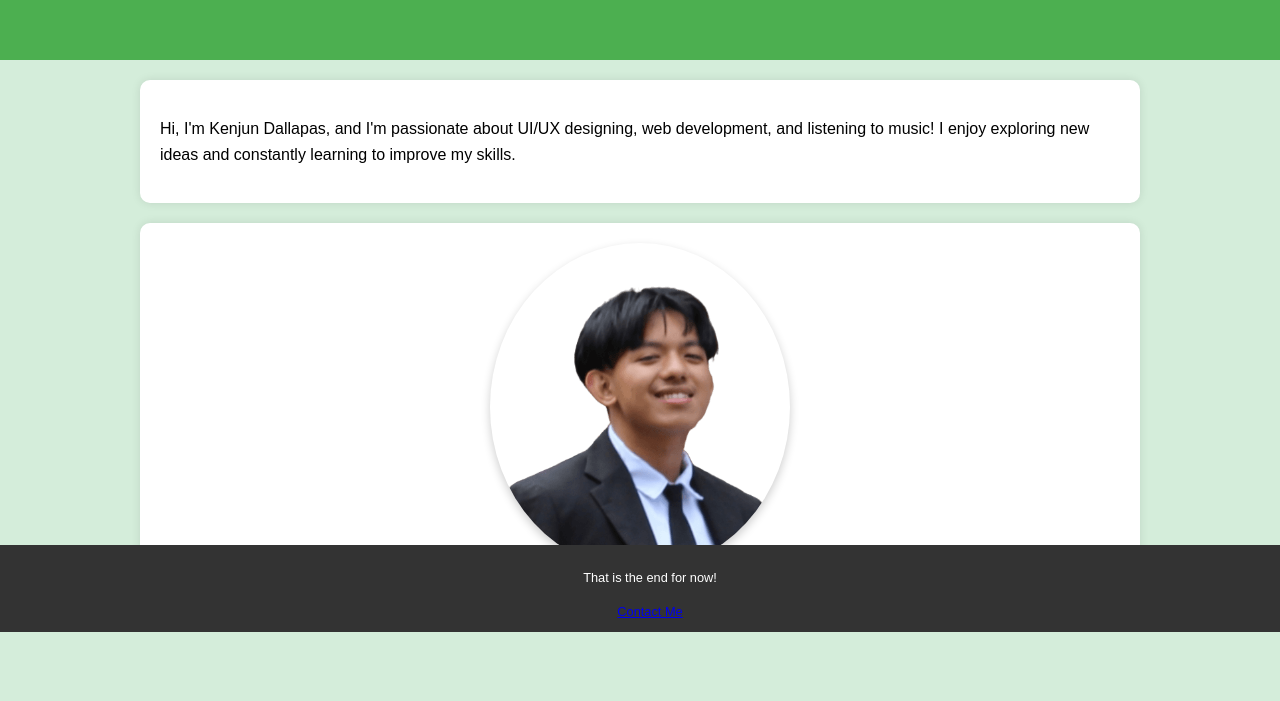
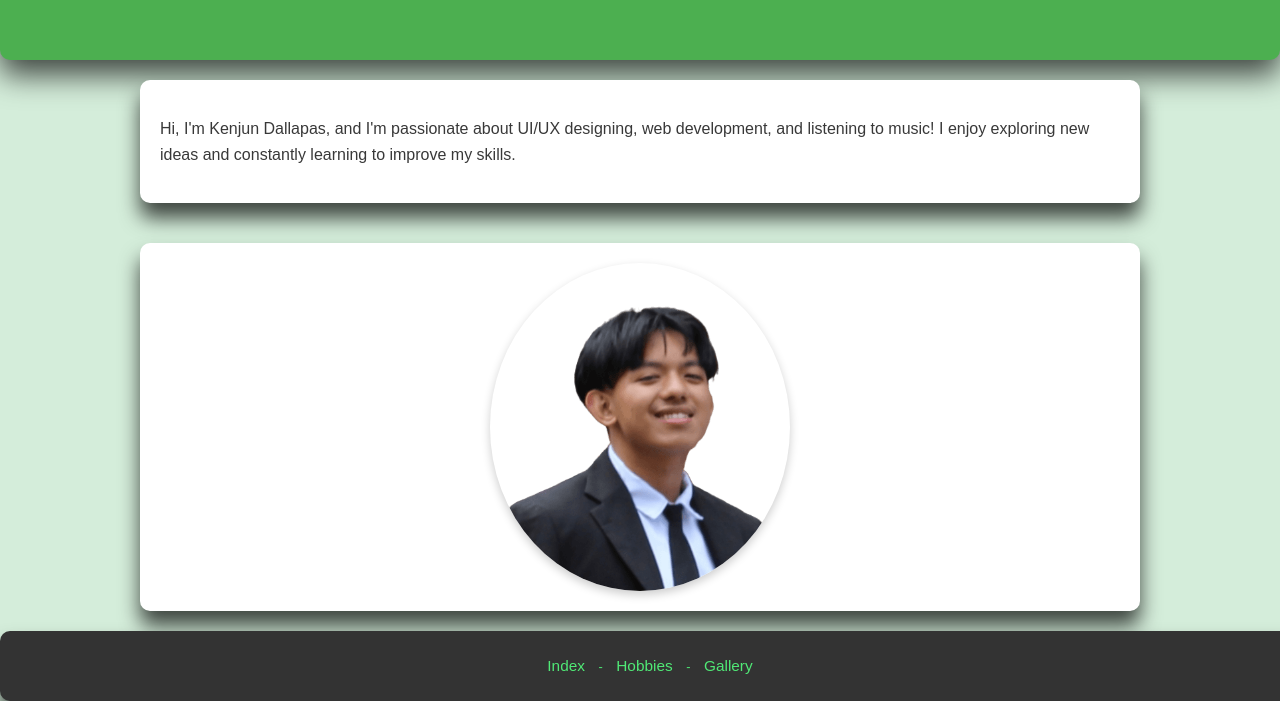
Before and after one commit to kenjundallapas/kenjundallapas.github.io, a plain HTML site: page index.html in a window 1280 px wide. Shown: the part 168-869 px from the top of the page. Before the commit the page ends 800 px from the top, so only its background shows below. Drawn offline with Linux system fonts and the light colour scheme; a script that the page names is missing.

Commit message:
changed some animations and fonts

```diff
--- a/index.html
+++ b/index.html
@@ -3,8 +3,7 @@
 <head>
     <meta charset="UTF-8">
     <meta name="viewport" content="width=device-width, initial-scale=1.0">
-        <title>Welcom to Ken's Domain!</title>
-
+    <title>Welcome to Ken's Domain!</title>
     <link rel="stylesheet" href="stylesheet.css">
 </head>
 <body>
@@ -24,8 +23,11 @@
     </section>
 
     <footer>
-            <p>That is the end for now!</p>
-            <a href="contact.html">Contact Me</a>
+        <p class="footer-nav">
+            <a href="index.html">Index</a> -
+            <a href="hobbies.html">Hobbies</a> -
+            <a href="gallery.html">Gallery</a>
+        </p>
     </footer>
 
     <script src="script.js"></script>
--- a/stylesheet.css
+++ b/stylesheet.css
@@ -1,84 +1,101 @@
-
+/* General body styling */
 body {
     font-family: Arial, sans-serif;
-    background-color: #d4edda;
+    background-color: #d4edda; /* Light green background */
     margin: 0;
     padding: 0;
     line-height: 1.6;
     transition: background-color 0.5s ease;
+    display: flex;
+    flex-direction: column; /* Allows the footer to be placed at the bottom */
+    min-height: 100vh; /* Ensure body fills at least the full height of the viewport */
 }
 
+/* Styling for header, section, footer with floating shadow */
+header, section, footer {
+    position: relative;
+    z-index: 1;
+    color: #000000c7;
+    background-color: #FFFFFF; /* White background */
+    padding: 20px;
+    border-radius: 10px;
+    box-shadow: 0 15px 20px rgba(0, 0, 0, 0.7); /* Darker, wider shadow */
+}
+
+/* Header styling */
 header {
     background-color: #4CAF50;
     color: white;
-    padding: 20px;
     text-align: center;
     font-size: 2em;
-    animation: slideIn 1s ease;
+    animation: popIn 0.8s ease forwards; /* Pop-in animation */
+    box-shadow: 0 15px 30px rgba(0, 0, 0, 0.7); /* Floating effect */
 }
 
+/* Section styling */
 section {
     margin: 20px auto;
     padding: 20px;
     width: 75%;
     background-color: white;
     border-radius: 10px;
-    box-shadow: 0 0 10px rgba(0, 0, 0, 0.1);
+    box-shadow: 0 15px 20px rgba(0, 0, 0, 0.7); /* Floating effect */
     opacity: 0;
-    animation: fadeIn 1.5s ease forwards;
-    animation-delay: 0.5s;
+    animation: popIn 1.2s ease forwards; /* Pop-in animation */
+    animation-delay: 0.3s;
 }
 
-
+/* Style for the image */
 img {
     max-width: 300px;
     height: auto;
     display: block;
     margin: 0 auto;
-    border-radius: 50%; /* Circle go womp */
+    border-radius: 50%;
     box-shadow: 0 4px 10px rgba(0, 0, 0, 0.2);
+    transition: box-shadow 0.3s ease;
     opacity: 0;
-    animation: zoomIn 1s ease forwards;
-    animation-delay: 1s;
+    animation: popIn 1.2s ease forwards;
+    animation-delay: 0.6s;
 }
 
+/* Add green hue highlight on hover for image */
+img:hover {
+    box-shadow: 0 0 15px 10px #90EE90; /* Glowing green border */
+}
+
+/* Footer styling */
 footer {
     background-color: #333;
-    color: white;
+    color: rgb(77, 231, 115);
     text-align: center;
     padding: 10px;
-    position: fixed;
+    position: relative; /* Removed fixed to make it dynamic */
     bottom: 0;
-    width: 100%;
+    width: 100%; /* Ensure it stretches across the full width of the viewport */
     font-size: 0.8em;
     opacity: 0;
-    animation: slideUp 1s ease forwards;
-    animation-delay: 1.5s;
+    animation: popIn 1.5s ease forwards; /* Pop-in animation */
+    animation-delay: 1s;
+    margin-top: auto; /* Push footer to the bottom of the page */
 }
 
-/* Krezy Animations */
-
-@keyframes slideIn {
-    from {
-        transform: translateY(-100%);
-        opacity: 0;
-    }
-    to {
-        transform: translateY(0);
-        opacity: 1;
-    }
+/* Footer navigation links */
+.footer-nav a {
+    color: rgb(80, 233, 118);
+    text-decoration: none;
+    margin: 0 10px;
+    font-size: 1.2em;
+    transition: text-shadow 0.3s ease;
 }
 
-@keyframes fadeIn {
-    from {
-        opacity: 0;
-    }
-    to {
-        opacity: 1;
-    }
+/* Glowing green effect on hover for footer links */
+.footer-nav a:hover {
+    text-shadow: 0 0 10px #90EE90;
 }
 
-@keyframes zoomIn {
+/* Keyframe for pop-in animation */
+@keyframes popIn {
     from {
         transform: scale(0.5);
         opacity: 0;
@@ -88,14 +105,3 @@ footer {
         opacity: 1;
     }
 }
-
-@keyframes slideUp {
-    from {
-        transform: translateY(100%);
-        opacity: 0;
-    }
-    to {
-        transform: translateY(0);
-        opacity: 1;
-    }
-}
```
Lines whose indentation alone changed are shown as unchanged.
